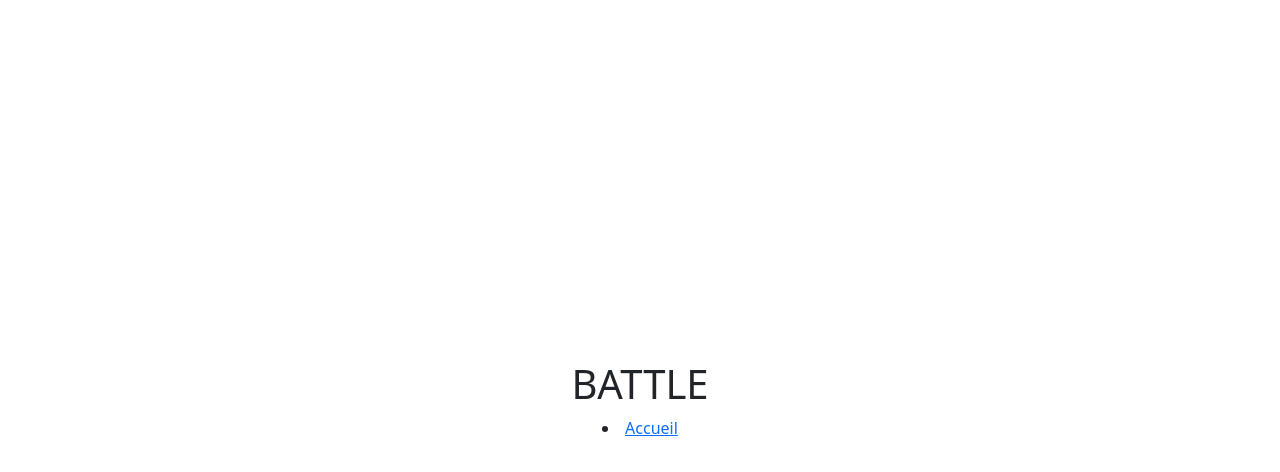
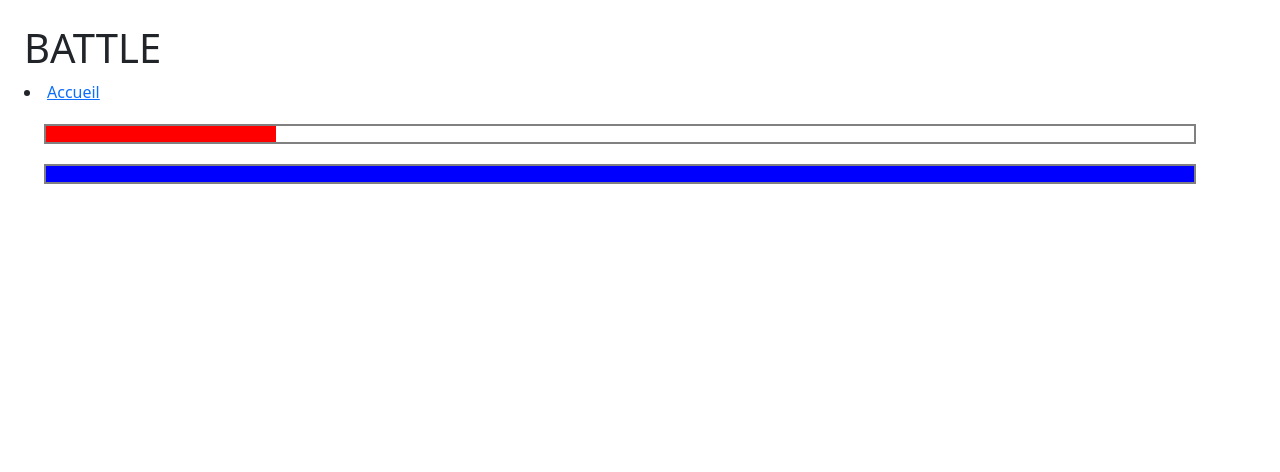
Before and after one commit to CyrilStudent31/Pok-mon, a Vue app: page /battle in a window 1280 px wide. Shown: the top 472 px of the page. Built offline with nearby package versions, Linux system fonts and the light colour scheme; the HTML template or start-up script is replaced by a standard one.

Commit message:
MAJ: création des barres de vie des personnages (template, script ,style)

```diff
--- a/src/style.css
+++ b/src/style.css
@@ -22,13 +22,13 @@ a:hover {
   color: #535bf2;
 } */
 
-body {
+/* body {
   margin: 0;
   display: flex;
   place-items: center;
   min-width: 320px;
   min-height: 100vh;
-}
+} */
 
 /* h1 {
   font-size: 3.2em;
@@ -58,12 +58,12 @@ button:focus-visible {
   padding: 2em;
 } */
 
-#app {
+/* #app {
   max-width: 1280px;
   margin: 0 auto;
   padding: 2rem;
   text-align: center;
-}
+} */
 
 /* @media (prefers-color-scheme: light) {
   :root {
--- a/src/views/battle.vue
+++ b/src/views/battle.vue
@@ -1,12 +1,75 @@
 <template>
     <h1>BATTLE</h1>
     <li><RouterLink to="/" class="hover:text-primary">Accueil</RouterLink></li>
+
+    <!--Barre de vie du 1er personnage-->
+    <div id="life-bar">
+        <div v-bind:style="lifeProgress1"></div>
+    </div>
+    <!--Barre de vie du 2eme personnage-->
+    <div id="life-bar">
+        <div v-bind:style="lifeProgress2"></div>
+    </div>
+    <!--fin des barres de vie -->
+
 </template>
 
 <script setup>
+    import { ref, computed } from 'vue';
 
+    //------------------BARE DE VIE DU 1ER PERSONNAGE---------------------------------
+    //barre de vie du 1 er personnage
+    const life1 = ref("20");
+    //couleur de la barre de vie du 1er personnage avec MAJ en fonction de son nombre de pv
+    const bgColor1 = computed(() => {
+        if (life1.value == 100){
+            return "blue"}
+        else if (life1.value > 50){
+            return "lightGreen"}
+        else if (life1.value > 20){
+            return "orange"}
+        else return "red";
+    });
+    //propriété CCS de la barre de vie du 1er personnage
+    const lifeProgress1 = computed(() => ({
+    backgroundColor: bgColor1.value,
+    width: life1.value + "%"
+    }));
+
+    //-----------------BARRE DE VIE DU 2EME PERSONNAGE---------------------------------------
+    //barre de vie du 2eme personnage
+    const life2 = ref("100");
+    //couleur de la barre de vie du 2eme personnage avec MAJ en fonction de son nombre de PV
+      const bgColor2 = computed(() => {
+        if (life2.value == 100){
+            return "blue"}
+        else if (life2.value > 50){
+            return "green"}
+        else if (life2.value > 20){
+            return "orange"}
+        else return "red";
+    });
+    //propriété CSS de la barre de vie du 2eme personnage
+    const lifeProgress2 = computed(() => ({
+    backgroundColor: bgColor2.value,
+    width: life2.value + "%"
+    }));
+    //-------------------------------------------------------------------------
 </script>
 
 <style scoped>
+    #life-bar{
+        margin: 20px;
+        width: 90vw;
+        height: 20px;
+        border: 2px solid grey;
+
+    }
+
+
+    #life-bar > div {
+    height: 100%;
+    transition: width 1s ease;
+    }
 
 </style>
```
